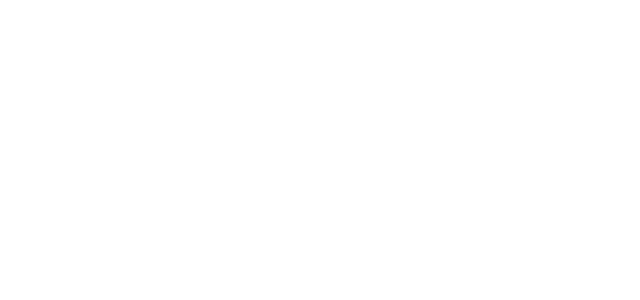
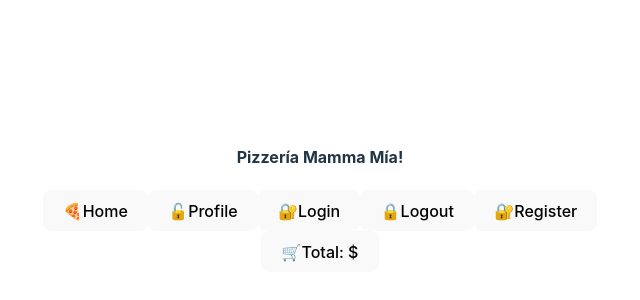
Before and after one commit to RaulRC86/Hito-2-React-Raul-Rodriguez, a React (Vite) app: page / in a window 1280 px wide. Shown: the part 202-502 px from the top of the page, without its empty margins (320-960 px from the left). Built offline with nearby package versions, Linux system fonts and the light colour scheme.

Commit message:
Agregado el Navbar

```diff
--- a/src/App.jsx
+++ b/src/App.jsx
@@ -1,12 +1,13 @@
 
 import './App.css'
+import Navbar  from './Navbar'
 
 function App() {
 
 
   return (
     <>
-
+      <Navbar/>
     </>
   )
 }
--- /dev/null
+++ b/src/Navbar.jsx
@@ -0,0 +1,18 @@
+const Navbar=() =>{
+    return(
+        <>
+    <nav>
+      <h4>Pizzería Mamma Mía!</h4>
+      <button>🍕Home</button>
+      <button>🔓Profile</button>
+      <button>🔐Login</button>
+      <button>🔒Logout</button>
+      <button>🔐Register</button>
+      <div className="totalCompra">
+      <button>🛒Total: $</button>
+    </div>
+    </nav>
+        </>
+    )
+}
+export default Navbar
```
Also changed, not shown: src/components/FormularioRegistro.jsx (added).
